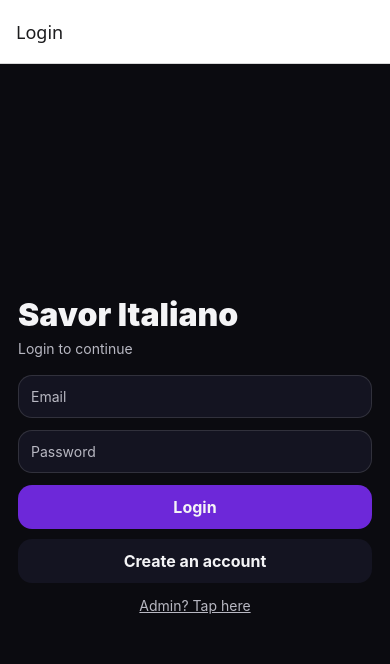
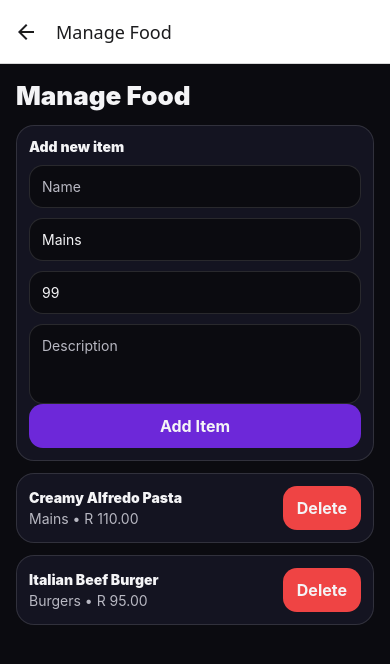
Before and after one commit to Nomala03/RestaurantApp, a React Native app: screen /ManageFood in a window 390 px wide. Shown: the top 664 px of the page. Built offline with nearby package versions, Linux system fonts and the light colour scheme.

Commit message:
feat(food): create ManageFoodScreen layout with form and FlatList, implement add new menu item functionality, implement delete menu item action with refresh, add styling for item cards and input fields

```diff
--- a/src/navigation/AppNavigator.tsx
+++ b/src/navigation/AppNavigator.tsx
@@ -17,11 +17,8 @@ import AdminLoginScreen from "../screens/admin/AdminLoginScreen";
 import AdminDashboardScreen from "../screens/admin/AdminDashboardScreen";
 import RestaurantInfoScreen from "../screens/admin/RestaurantInfoScreen";
 import OrderHistoryScreen from "../screens/admin/OrderHistoryScreen";
-
-/*
 import ManageFoodScreen from "../screens/admin/ManageFoodScreen";
 
-*/
 export type RootStackParamList = {
   Auth: undefined;
   Main: undefined;
@@ -86,16 +83,42 @@ export default function AppNavigator() {
           component={ItemDetailsScreen}
           options={{ title: "View Item" }}
         />
-        <Stack.Screen name="EditCartItem" component={EditCartItemScreen} options={{ title: "Edit Item" }} />
-        <Stack.Screen name="Checkout" component={CheckoutScreen} options={{ title: "Checkout" }} />
-<Stack.Screen name="AdminAuth" component={AdminLoginScreen} options={{ title: "Admin Login" }} />
-     <Stack.Screen name="Admin" component={AdminDashboardScreen} options={{ title: "Admin Dashboard" }} />
-     <Stack.Screen name="RestaurantInfo" component={RestaurantInfoScreen} options={{ title: "Restaurant Info" }} />
-     <Stack.Screen name="OrderHistory" component={OrderHistoryScreen} options={{ title: "Order History" }} />
+        <Stack.Screen
+          name="EditCartItem"
+          component={EditCartItemScreen}
+          options={{ title: "Edit Item" }}
+        />
+        <Stack.Screen
+          name="Checkout"
+          component={CheckoutScreen}
+          options={{ title: "Checkout" }}
+        />
+        <Stack.Screen
+          name="AdminAuth"
+          component={AdminLoginScreen}
+          options={{ title: "Admin Login" }}
+        />
+        <Stack.Screen
+          name="Admin"
+          component={AdminDashboardScreen}
+          options={{ title: "Admin Dashboard" }}
+        />
+        <Stack.Screen
+          name="RestaurantInfo"
+          component={RestaurantInfoScreen}
+          options={{ title: "Restaurant Info" }}
+        />
+        <Stack.Screen
+          name="OrderHistory"
+          component={OrderHistoryScreen}
+          options={{ title: "Order History" }}
+        />
 
-     {/*
-        <Stack.Screen name="ManageFood" component={ManageFoodScreen} options={{ title: "Manage Food" }} />
-        */}
+        <Stack.Screen
+          name="ManageFood"
+          component={ManageFoodScreen}
+          options={{ title: "Manage Food" }}
+        />
       </Stack.Navigator>
     </NavigationContainer>
   );
--- /dev/null
+++ b/src/screens/admin/ManageFoodScreen.tsx
@@ -0,0 +1,108 @@
+import React, { useEffect, useState } from "react";
+import { Alert, FlatList, StyleSheet, Text, TextInput, View } from "react-native";
+import { theme } from "../../styles/theme";
+import AppButton from "../../ui/AppButton";
+import { deleteMenuItem, getMenu, upsertMenuItem } from "../../services/menuService";
+import { MenuItem } from "../../models/types";
+import { makeId } from "../../services/storage";
+
+export default function ManageFoodScreen() {
+  const [menu, setMenu] = useState<MenuItem[]>([]);
+  const [name, setName] = useState("");
+  const [price, setPrice] = useState("99");
+  const [category, setCategory] = useState("Mains");
+  const [desc, setDesc] = useState("");
+
+  const refresh = async () => setMenu(await getMenu());
+
+  useEffect(() => { refresh(); }, []);
+
+  const add = async () => {
+    if (!name.trim()) return Alert.alert("Missing", "Name is required.");
+    const item: MenuItem = {
+      id: makeId("menu"),
+      category: category as any,
+      name: name.trim(),
+      description: desc.trim() || "Tasty and fresh.",
+      basePrice: Number(price) || 0,
+      imageUrl: "https://picsum.photos/500/300?random=" + Math.floor(Math.random() * 1000),
+      includedChoiceGroups: [],
+      extras: [],
+      removableIngredients: [],
+    };
+    await upsertMenuItem(item);
+    setName(""); setDesc("");
+    await refresh();
+    Alert.alert("Added", "Menu item added.");
+  };
+
+  const remove = async (id: string) => {
+    await deleteMenuItem(id);
+    await refresh();
+  };
+
+  return (
+    <View style={styles.container}>
+      <Text style={styles.header}>Manage Food</Text>
+
+      <View style={styles.card}>
+        <Text style={styles.label}>Add new item</Text>
+        <TextInput value={name} onChangeText={setName} placeholder="Name" placeholderTextColor={theme.colors.muted} style={styles.input} />
+        <TextInput value={category} onChangeText={setCategory} placeholder="Category (Mains, Burgers...)" placeholderTextColor={theme.colors.muted} style={styles.input} />
+        <TextInput value={price} onChangeText={setPrice} placeholder="Price" placeholderTextColor={theme.colors.muted} style={styles.input} keyboardType="numeric" />
+        <TextInput value={desc} onChangeText={setDesc} placeholder="Description" placeholderTextColor={theme.colors.muted} style={[styles.input, { height: 80, textAlignVertical: "top" }]} multiline />
+        <AppButton title="Add Item" onPress={add} />
+      </View>
+
+      <FlatList
+        data={menu}
+        keyExtractor={(m) => m.id}
+        contentContainerStyle={{ paddingVertical: 12, gap: 12 }}
+        renderItem={({ item }) => (
+          <View style={styles.itemCard}>
+            <View style={{ flex: 1 }}>
+              <Text style={styles.itemName}>{item.name}</Text>
+              <Text style={styles.itemMeta}>{item.category} • R {item.basePrice.toFixed(2)}</Text>
+            </View>
+            <AppButton title="Delete" variant="danger" onPress={() => remove(item.id)} style={{ paddingHorizontal: 14 }} />
+          </View>
+        )}
+      />
+    </View>
+  );
+}
+
+const styles = StyleSheet.create({
+  container: { flex: 1, backgroundColor: theme.colors.bg, padding: 16 },
+  header: { color: theme.colors.text, fontSize: 26, fontWeight: "900" },
+  card: {
+    marginTop: 14,
+    backgroundColor: theme.colors.card,
+    borderColor: theme.colors.border,
+    borderWidth: 1,
+    borderRadius: theme.radius.lg,
+    padding: 12,
+  },
+  label: { color: theme.colors.text, fontWeight: "900" },
+  input: {
+    marginTop: 10,
+    backgroundColor: theme.colors.bg,
+    borderColor: theme.colors.border,
+    borderWidth: 1,
+    borderRadius: theme.radius.md,
+    padding: 12,
+    color: theme.colors.text,
+  },
+  itemCard: {
+    flexDirection: "row",
+    alignItems: "center",
+    gap: 10,
+    backgroundColor: theme.colors.card,
+    borderColor: theme.colors.border,
+    borderWidth: 1,
+    borderRadius: theme.radius.lg,
+    padding: 12,
+  },
+  itemName: { color: theme.colors.text, fontWeight: "900" },
+  itemMeta: { color: theme.colors.muted, marginTop: 4 },
+});
```
